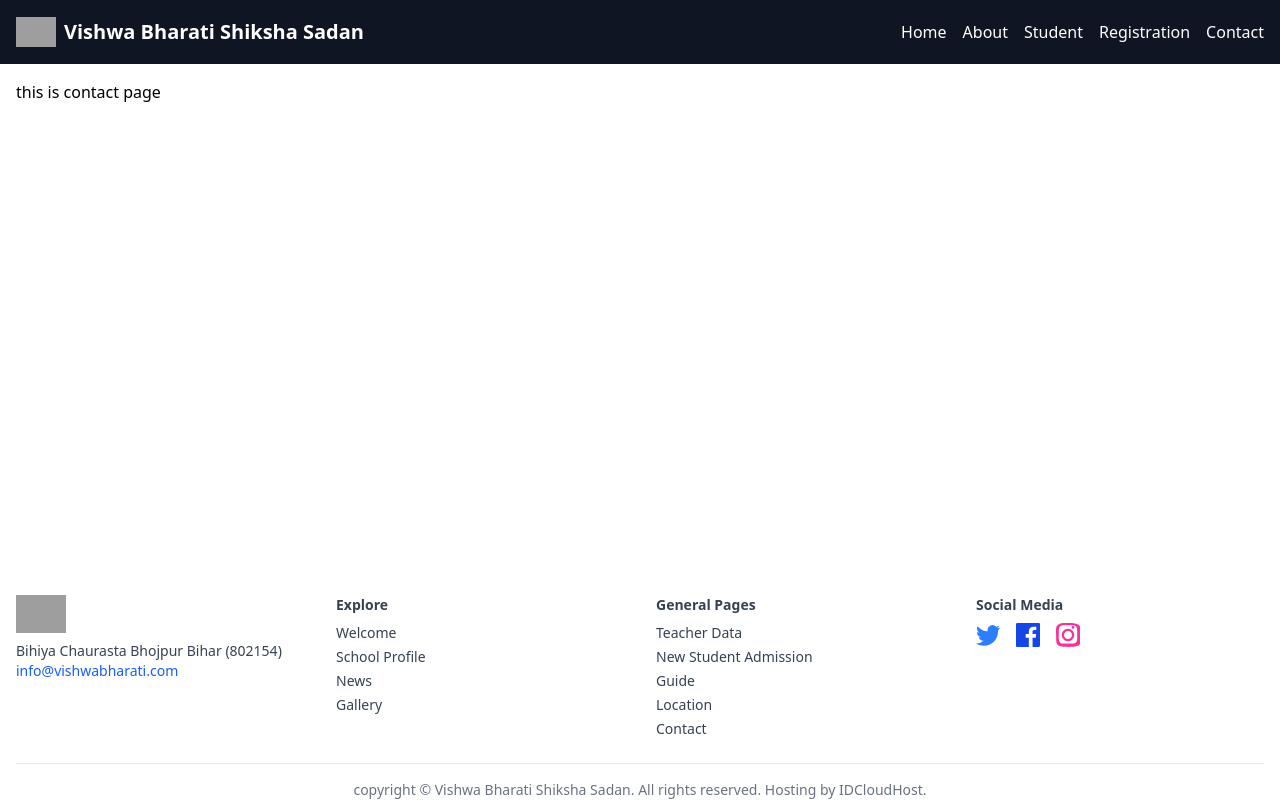
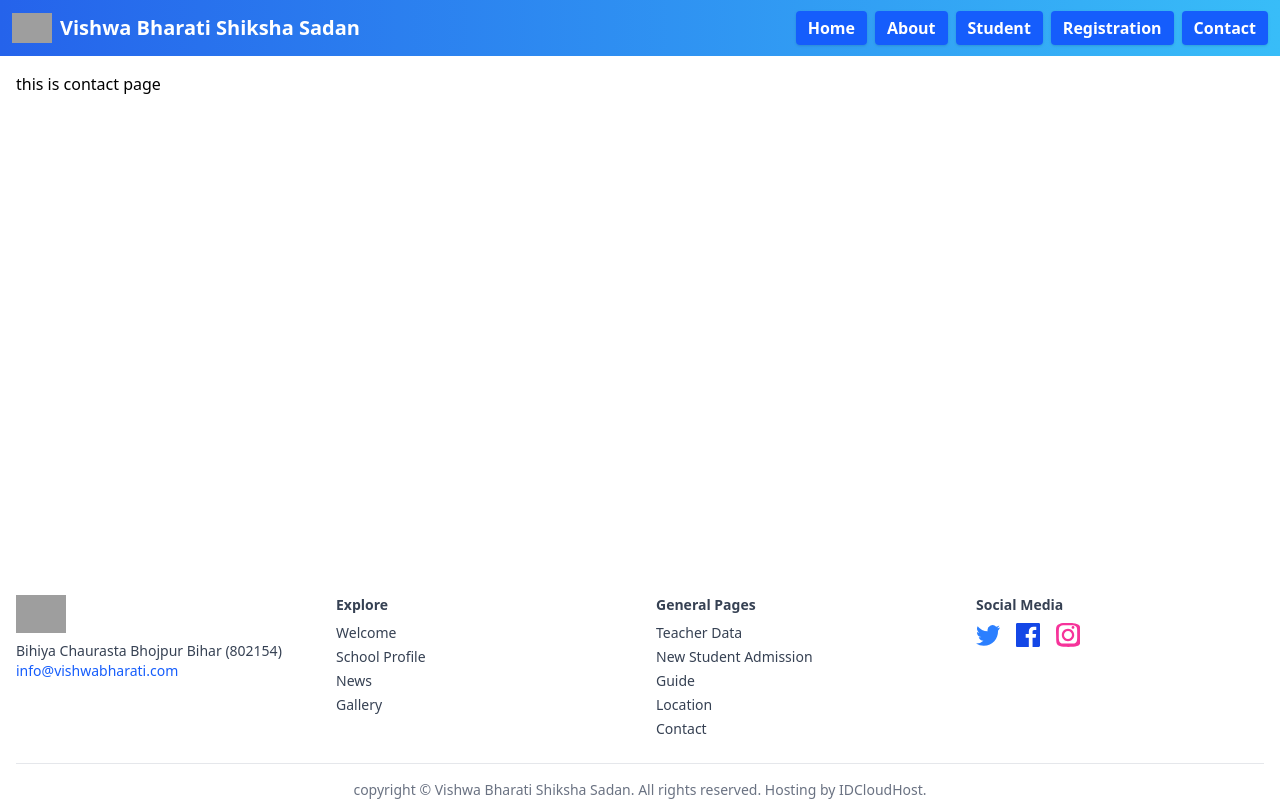
Before and after one commit to Shivamkumar31/school-website-team4, a React (Vite) app: page /contact in a window 1280 px wide. Built offline with nearby package versions, Linux system fonts and the light colour scheme; grey boxes are pictures that could not be loaded.

Commit message:
beautified navbar

```diff
--- a/src/components/Navbar.jsx
+++ b/src/components/Navbar.jsx
@@ -2,7 +2,7 @@ import { Link } from 'react-router-dom';
 
 export default function Header() {
   return (
-      <header className="text-white p-4" style={{ background: '#101524' }}>
+      <header className="text-white p-3 text-base" style={{ background: 'linear-gradient(90deg, #2563eb 0%, #38bdf8 100%)' }}>
         <nav className="flex justify-between items-center">
           <div className="flex items-center gap-2">
             <Link to="/" className="flex items-center gap-2">
@@ -15,12 +15,12 @@ export default function Header() {
             </Link>
           </div>
 
-          <ul className="flex gap-4">
-            <li><Link to="/" className="hover:underline">Home</Link></li>
-            <li><Link to="/about" className="hover:underline">About</Link></li>
-            <li><Link to="/student" className="hover:underline">Student</Link></li>
-            <li><Link to="/registration" className="hover:underline">Registration</Link></li>
-            <li><Link to="/contact" className="hover:underline">Contact</Link></li>
+          <ul className="flex gap-2">
+            <li><Link to="/" className="px-3 py-1.5 rounded bg-blue-600 hover:bg-blue-700 transition-colors duration-200 text-white font-semibold shadow text-base">Home</Link></li>
+            <li><Link to="/about" className="px-3 py-1.5 rounded bg-blue-600 hover:bg-blue-700 transition-colors duration-200 text-white font-semibold shadow text-base">About</Link></li>
+            <li><Link to="/student" className="px-3 py-1.5 rounded bg-blue-600 hover:bg-blue-700 transition-colors duration-200 text-white font-semibold shadow text-base">Student</Link></li>
+            <li><Link to="/registration" className="px-3 py-1.5 rounded bg-blue-600 hover:bg-blue-700 transition-colors duration-200 text-white font-semibold shadow text-base">Registration</Link></li>
+            <li><Link to="/contact" className="px-3 py-1.5 rounded bg-blue-600 hover:bg-blue-700 transition-colors duration-200 text-white font-semibold shadow text-base">Contact</Link></li>
           </ul>
         </nav>
       </header>
```
